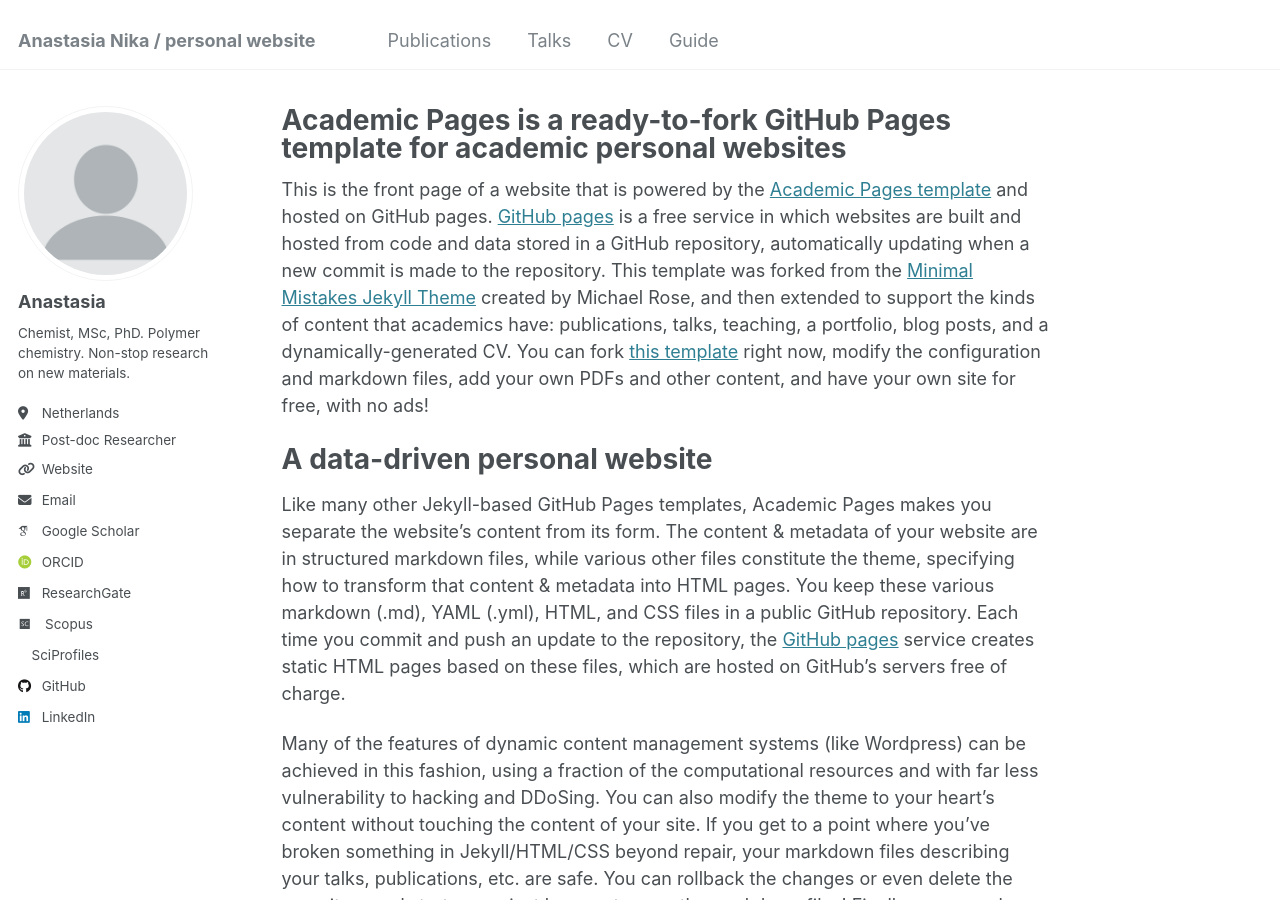
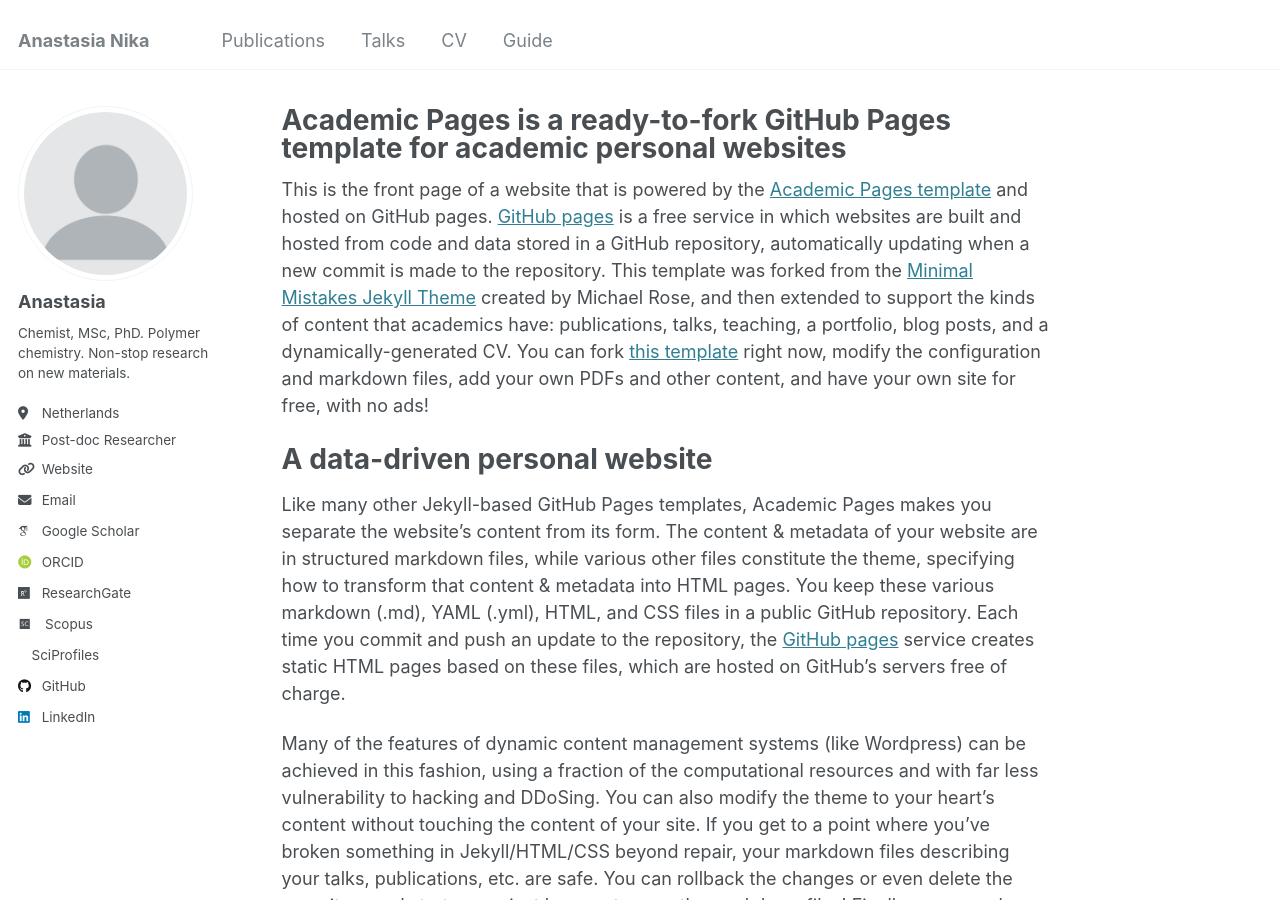
Before and after one commit to anastasianika/anastasianika.github.io, a Jekyll site: the page built from _pages/about.md, in a window 1280 px wide and 900 px high. Built offline with Jekyll 4.4.1, drawn with Linux system fonts in a browser that asks for light colours; some web fonts are replaced.

Commit message:
Update _config.yml

```diff
--- a/_config.yml
+++ b/_config.yml
@@ -8,10 +8,10 @@
 
 # Basic Site Settings
 locale                   : "en-US"
-title                    : "Anastasia Nika / personal website"
+title                    : "Anastasia Nika"
 title_separator          : "-"
 name                     : &name "Anastasia"
-description              : &description "personal description"
+description              : &description "Chemist, MSc, PhD. Polymer chemistry"
 url                      : https://anastasianika.github.io # the base hostname & protocol for your site e.g. "https://[your GitHub username].github.io"
 baseurl                  : "" # the subpath of your site, e.g. "/blog"
 repository               : "anastasianika.github.io"
```
